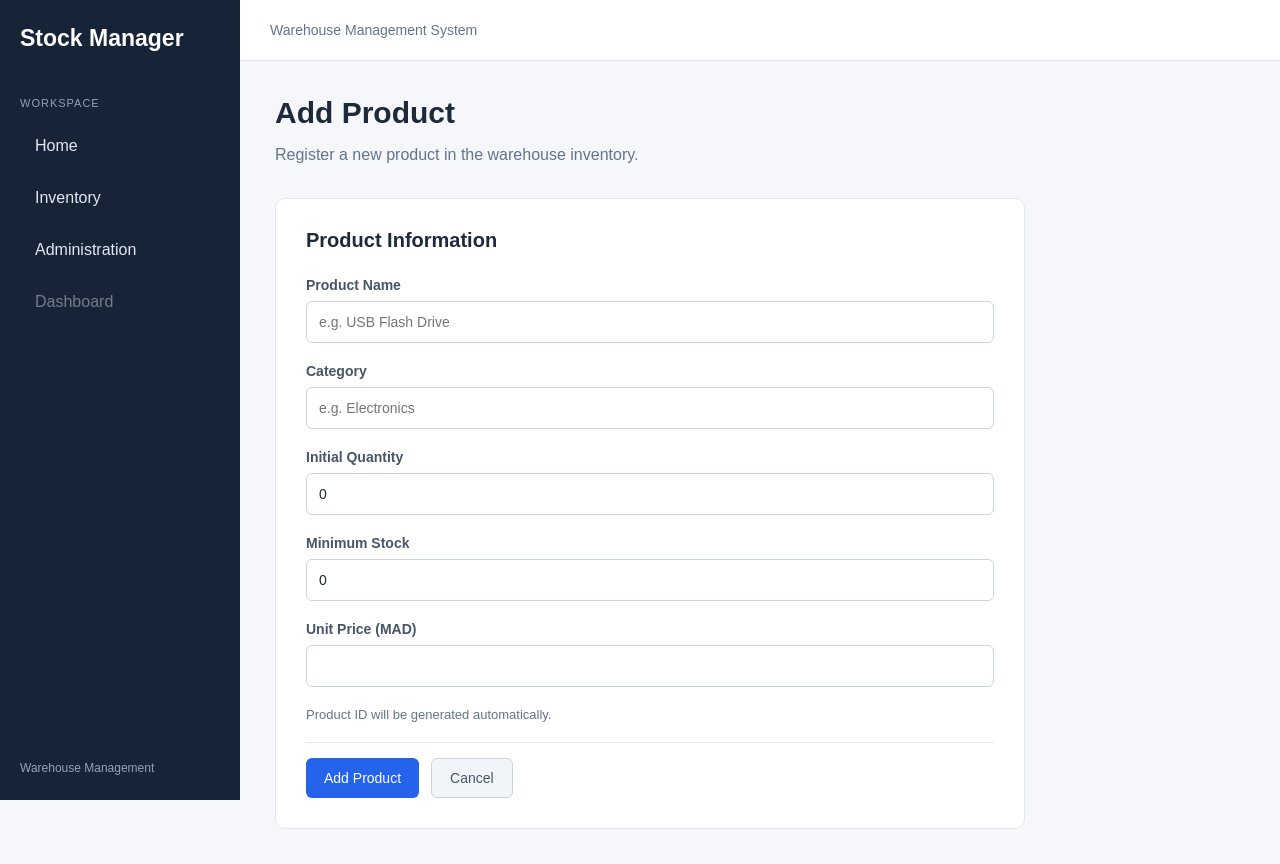
After one commit to ziikkooo/gestion-stock, a Flask app: page /admin/add in a window 1280 px wide. The commit adds this page. Run offline with Flask 3, Linux system fonts and the light colour scheme.

Commit message:
Implement administration interface and product creation

```diff
--- a/app.py
+++ b/app.py
@@ -1,4 +1,6 @@
-from flask import Flask, render_template, request
+from flask import Flask, render_template, request, redirect, url_for
+from itertools import count
+import math
 
 app = Flask(__name__)
 
@@ -53,6 +55,13 @@ products = [
         "price": 149.99
     }
 ]
+# Automatic product identifier counter
+product_counter = count(
+    max(
+        (int(product["id"][1:]) for product in products),
+        default=0
+    ) + 1
+)
 
 @app.route("/")
 def home():
@@ -124,3 +133,76 @@ def inventory():
         selected_category=category,
         selected_status=status
     )
+
+@app.route("/admin")
+def admin():
+    return render_template(
+        "admin.html",
+        products=products
+    )
+
+@app.route("/admin/add", methods=["GET", "POST"])
+def add_product():
+
+    if request.method == "POST":
+
+        # Retrieve form data
+        name = request.form.get("name", "").strip()
+        category = request.form.get("category", "").strip()
+
+        # Validate text fields
+        if not name or not category:
+            return render_template(
+                "add_product.html",
+                error="Product name and category are required."
+            ), 400
+
+        if len(name) > 100 or len(category) > 50:
+            return render_template(
+                "add_product.html",
+                error="Product name or category is too long."
+            ), 400
+
+        # Convert and validate numerical values
+        try:
+            quantity = int(request.form.get("quantity", ""))
+            min_stock = int(request.form.get("min_stock", ""))
+            price = float(request.form.get("price", ""))
+
+        except ValueError:
+            return render_template(
+                "add_product.html",
+                error="Please enter valid numerical values."
+            ), 400
+
+        if (
+            quantity < 0
+            or min_stock < 0
+            or price < 0
+            or not math.isfinite(price)
+        ):
+            return render_template(
+                "add_product.html",
+                error="Stock quantities and price must be valid non-negative values."
+            ), 400
+
+        # Generate product ID
+        product_id = f"P{next(product_counter):03d}"
+
+        # Create the product
+        new_product = {
+            "id": product_id,
+            "name": name,
+            "category": category,
+            "quantity": quantity,
+            "min_stock": min_stock,
+            "price": round(price, 2)
+        }
+
+        # Add to the temporary inventory
+        products.append(new_product)
+
+        # Return to administration
+        return redirect(url_for("admin"))
+
+    return render_template("add_product.html")
--- a/static/css/style.css
+++ b/static/css/style.css
@@ -335,3 +335,97 @@ h1 {
     color: #64748b;
     padding: 40px;
 }
+
+/* Administration section header */
+
+.section-header {
+    display: flex;
+    align-items: center;
+    justify-content: space-between;
+    flex-wrap: wrap;
+    gap: 15px;
+    margin-bottom: 25px;
+}
+
+.section-header h2 {
+    margin-bottom: 0;
+}
+
+/* Product forms */
+
+.form-container {
+    max-width: 750px;
+    background-color: white;
+    border: 1px solid #e2e8f0;
+    border-radius: 10px;
+    padding: 30px;
+}
+
+.form-container h2 {
+    font-size: 20px;
+    margin-bottom: 25px;
+}
+
+.product-form {
+    display: flex;
+    flex-direction: column;
+    gap: 20px;
+}
+
+.form-group {
+    display: flex;
+    flex-direction: column;
+    gap: 8px;
+}
+
+.form-group label {
+    font-size: 14px;
+    font-weight: bold;
+    color: #475569;
+}
+
+.form-group input,
+.form-group select {
+    width: 100%;
+    padding: 12px;
+    border: 1px solid #cbd5e1;
+    border-radius: 6px;
+    font-family: inherit;
+    font-size: 14px;
+    color: #1e293b;
+    background-color: white;
+}
+
+.form-group input:focus {
+    outline: 2px solid #2563eb;
+    outline-offset: 1px;
+}
+
+.form-note {
+    font-size: 13px;
+    color: #64748b;
+}
+
+.form-actions {
+    display: flex;
+    flex-wrap: wrap;
+    gap: 12px;
+    padding-top: 15px;
+    border-top: 1px solid #e2e8f0;
+}
+
+.form-actions button {
+    border: none;
+    cursor: pointer;
+    font-family: inherit;
+}
+
+.error-message {
+    padding: 15px;
+    margin-bottom: 20px;
+    background-color: #fee2e2;
+    color: #991b1b;
+    border: 1px solid #fecaca;
+    border-radius: 6px;
+    font-size: 14px;
+}
--- /dev/null
+++ b/templates/add_product.html
@@ -0,0 +1,107 @@
+
+{% extends "base.html" %}
+
+{% block title %}Add Product | Stock Manager{% endblock %}
+
+{% block content %}
+
+<h1>Add Product</h1>
+
+<p class="subtitle">
+    Register a new product in the warehouse inventory.
+</p>
+
+<div class="form-container">
+
+    <h2>Product Information</h2>
+
+    {% if error %}
+        <div class="error-message">
+            {{ error }}
+        </div>
+    {% endif %}
+
+    <form method="POST"
+          action="{{ url_for('add_product') }}"
+          class="product-form">
+
+        <div class="form-group">
+            <label for="name">Product Name</label>
+
+            <input type="text"
+                   id="name"
+                   name="name"
+                   placeholder="e.g. USB Flash Drive"
+                   value="{{ request.form.get('name', '') }}"
+                   maxlength="100"
+                   required>
+        </div>
+
+        <div class="form-group">
+            <label for="category">Category</label>
+
+            <input type="text"
+                   id="category"
+                   name="category"
+                   placeholder="e.g. Electronics"
+                   value="{{ request.form.get('category', '') }}"
+                   maxlength="50"
+                   required>
+        </div>
+
+        <div class="form-group">
+            <label for="quantity">Initial Quantity</label>
+
+            <input type="number"
+                   id="quantity"
+                   name="quantity"
+                   min="0"
+                   value="{{ request.form.get('quantity', '0') }}"
+                   required>
+        </div>
+
+        <div class="form-group">
+            <label for="min_stock">Minimum Stock</label>
+
+            <input type="number"
+                   id="min_stock"
+                   name="min_stock"
+                   min="0"
+                   value="{{ request.form.get('min_stock', '0') }}"
+                   required>
+        </div>
+
+        <div class="form-group">
+            <label for="price">Unit Price (MAD)</label>
+
+            <input type="number"
+                   id="price"
+                   name="price"
+                   min="0"
+                   step="0.01"
+                   value="{{ request.form.get('price', '') }}"
+                   required>
+        </div>
+
+        <p class="form-note">
+            Product ID will be generated automatically.
+        </p>
+
+        <div class="form-actions">
+
+            <button type="submit" class="btn">
+                Add Product
+            </button>
+
+            <a href="{{ url_for('admin') }}"
+               class="btn-secondary">
+                Cancel
+            </a>
+
+        </div>
+
+    </form>
+
+</div>
+
+{% endblock %}
--- a/templates/base.html
+++ b/templates/base.html
@@ -24,7 +24,7 @@
         <nav>
             <a href="{{ url_for('home') }}">Home</a>
             <a href="/inventory">Inventory</a>
-            <a class="disabled">Administration</a>
+            <a href="{{ url_for('admin') }}">Administration</a>
             <a class="disabled">Dashboard</a>
         </nav>
 
```
Also changed, not shown: templates/admin.html (added, +68 -0 lines), templates/index.html (+8 -7 lines).
